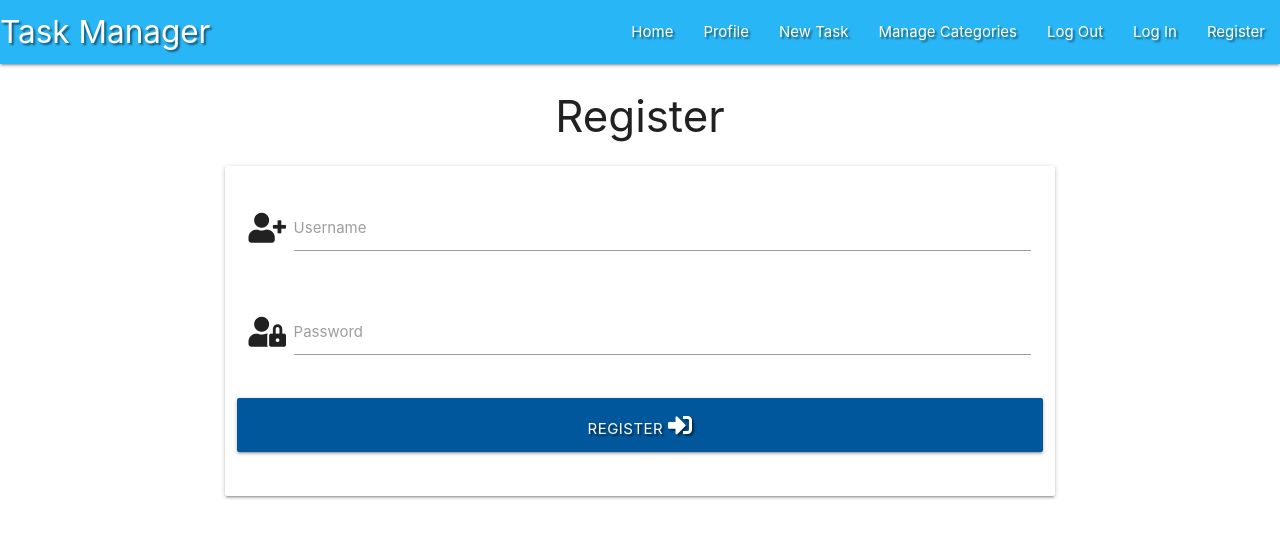
After one commit to ashlykerkhof/Mini-Project, a Flask app: page /register in a window 1280 px wide. The commit adds this page. Shown: the top 538 px of the page. Run offline with Flask 2, Linux system fonts and the light colour scheme; some libraries are stand-ins or nearby versions.

Commit message:
Add register template

```diff
--- a/app.py
+++ b/app.py
@@ -4,6 +4,7 @@ from flask import (
     redirect, request, session, url_for)
 from flask_pymongo import PyMongo
 from bson.objectid import ObjectId
+from werkzeug.security import generate_password_hash, check_password_hash
 if os.path.exists("env.py"):
     import env
 
@@ -26,6 +27,12 @@ def get_tasks():
     return render_template("tasks.html", tasks=tasks)
 
 
+@app.route("/register", methods=['GET', 'POST'])
+def register():
+    return render_template("register.html")
+
+
+
 if __name__ == "__main__":
     app.run(host=os.environ.get("IP"),
             port=int(os.environ.get("PORT")),
--- a/templates/base.html
+++ b/templates/base.html
@@ -19,12 +19,12 @@
             <a href="#" data-target="mobile-demo" class="sidenav-trigger right"><i class="fas fa-bars"></i></a>
             <ul class="right hide-on-med-and-down">
                 <li><a href="{{ url_for('get_tasks') }}">Home</a></li>
-                <li><a href="#">Profile</a></li>
+                <li><a href="">Profile</a></li>
                 <li><a href="#">New Task</a></li>
                 <li><a href="#">Manage Categories</a></li>
                 <li><a href="#">Log Out</a></li>
                 <li><a href="#">Log In</a></li>
-                <li><a href="#">Register</a></li>
+                <li><a href="{{ url_for('register') }}">Register</a></li>
             </ul>
         </div>
     </nav>
@@ -37,7 +37,7 @@
         <li><a href="#">Manage Categories</a></li>
         <li><a href="#">Log Out</a></li>
         <li><a href="#">Log In</a></li>
-        <li><a href="#">Register</a></li>
+        <li><a href="{{ url_for('register') }}">Register</a></li>
     </ul>
 </header>
 
--- /dev/null
+++ b/templates/register.html
@@ -0,0 +1,29 @@
+{% extends "base.html" %}
+{% block content %}
+<h3 class="center-align">Register</h3>
+
+<div class="row">
+    <form class="col s12 m8 offset-m2" method="POST" action="{{ url_for('register') }}">
+        <div class="card-panel">
+            <div class="row">
+                <div class="input-field col s12">
+                    <i class="fas fa-user-plus prefix ligh-blue-text text-darken-4"></i>
+                    <input id="username" name="username" type="text" class="validate">
+                    <label for="username">Username</label>
+                </div>
+            </div>
+            <div class="row">
+                <div class="input-field col s12">
+                    <i class="fas fa-user-lock prefix ligh-blue-text text-darken-4"></i>
+                    <input id="password" name="password" type="password" class="validate">
+                    <label for="password">Password</label>
+                </div>
+            </div>
+            <div class="row">
+                <button type="submit" class="col s12 btn-large light-blue darken-4 text-shadow">Register <i class="fas fa-sign-in-alt"></i></button>
+            </div>
+        </div>
+    </form>
+</div>
+
+{% endblock %}
```
